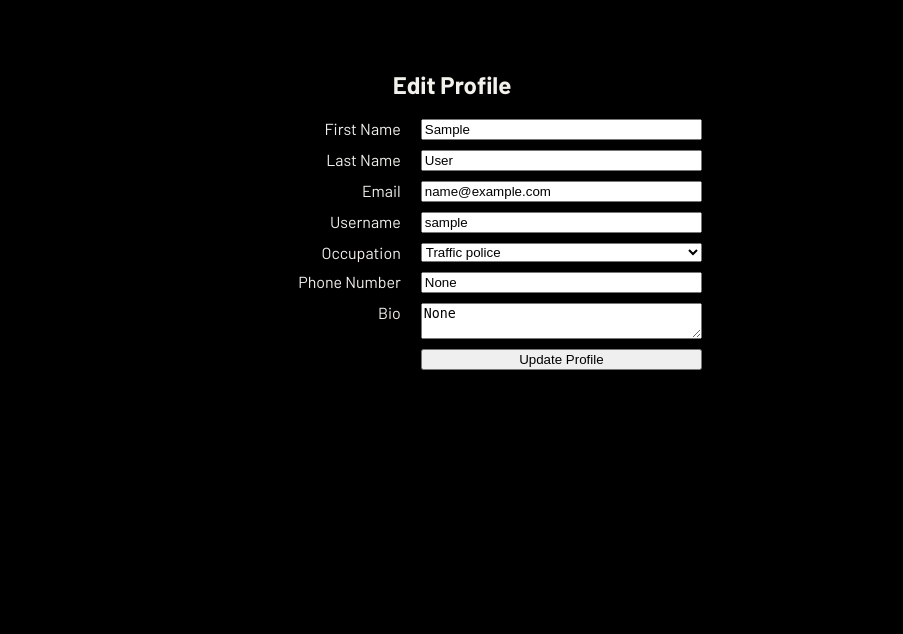
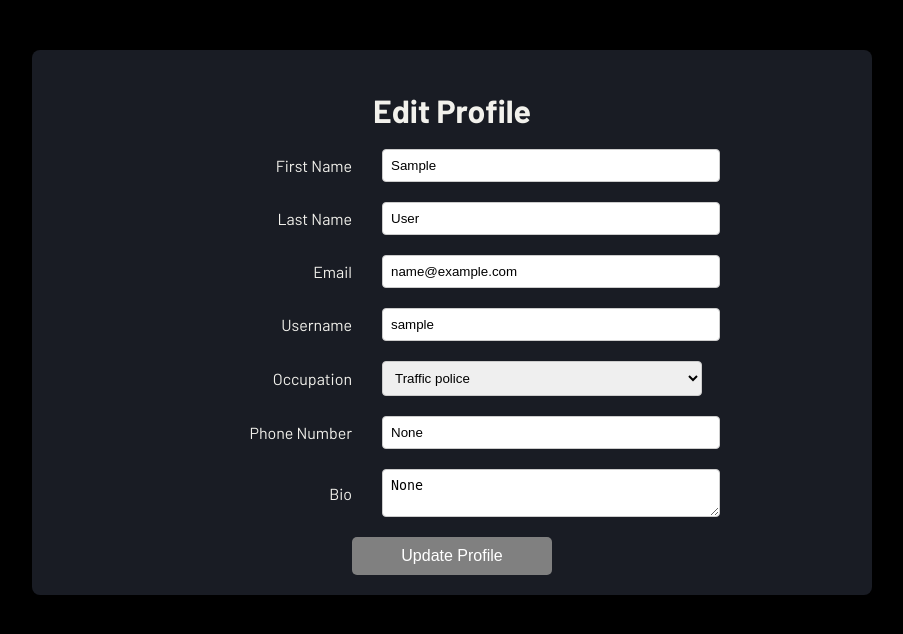
Before and after one commit to 6410685041/CN332-Default, a Django app: page /user/edit_profile in a window 1280 px wide. Shown: the part 54-688 px from the top of the page, without its empty margins (188-1091 px from the left). Run offline with Django 5.2, Linux system fonts and the light colour scheme; the visitor is signed in with stand-in values (Sample User, id 1); data comes from the database, SQL or seed files in the repository; parts of the project's set-up code (start-up, migrations or seed data) failed here and were passed over.

Commit message:
edit edit_ profile

```diff
--- a/carDetection/static/style/layout.css
+++ b/carDetection/static/style/layout.css
@@ -94,14 +94,15 @@ html,body {
 
 .grid-form {
     display: grid;
-    grid-template-columns: auto auto; /* Defines two columns */
-    gap: 10px; /* Space between grid items */
+    grid-template-columns: 1fr 2fr; /* Defines two columns */
+    gap: 20px; /* Space between grid items */
     max-width: 500px; /* Maximum width of the form */
     margin: auto; /* Center the form horizontally */
-    /* place-items: center;
-    justify-items: center;
-  align-items: center;  */
+    align-items: center;
+
+
   }
+
 
   .grid-form label {
     grid-column: 1 / 2; /* Position labels in the first column */
@@ -110,11 +111,53 @@ html,body {
   }
 
   .grid-form input,
-  .grid-form textarea,
-  .grid-form button {
+  .grid-form textarea {
     grid-column: 2 / 3;
   }
 
+
   .grid-form button {
-    width: 100%; /* Make the button extend to the full width of the column */
+    width: 40%;
+    justify-self: center; /* Make the button extend to the full width of the column */
   }
+  .btn.btn-primary {
+    background-color: gray; /* Initial background color */
+    border: none; /* Removes the default border */
+    border-radius: 5px; /* Rounded corners with a radius of 5px */
+    color: white; /* Text color */
+    padding: 10px 20px; /* Padding inside the button */
+    text-align: center; /* Center the text inside the button */
+    text-decoration: none; /* Remove any text decoration */
+    display: inline-block; /* Allow setting dimensions */
+    font-size: 16px; /* Set font size */
+    cursor: pointer; /* Change cursor to indicate it's clickable */
+    transition: background-color 0.3s, border 0.3s; /* Smooth transition for background and border changes */
+    text-align: center;
+    grid-column: 1/3;
+  }
+
+  .btn.btn-primary:hover {
+    background-color: #007bff; /* Background color on hover */
+    border: 1px solid #007bff; /* Red border on hover */
+  }
+
+.container {
+    max-width: 800px; /* Max width for the container */
+    margin: auto; /* Center the container */
+    background: #191c24; /* White background for the content area */
+    padding: 20px; /* Padding inside the container */
+    border-radius: 8px; /* Rounded corners for the container */
+    /* box-shadow: 0 2px 4px rgba(0, 0, 0, 0.1);  */
+}
+
+.form-control {
+    width: 100%; /* Full width for form controls */
+    padding: 8px; /* Padding inside the form controls */
+    border: 1px solid #ccc; /* Border for the form controls */
+    border-radius: 4px; /* Rounded corners for the form controls */
+}
+
+h1 {
+    text-align: center; /* Center align the heading */
+    margin-bottom: 20px; /* Space below the heading */
+}
--- a/carDetection/templates/user/edit_profile.html
+++ b/carDetection/templates/user/edit_profile.html
@@ -2,10 +2,13 @@
 {% load static %}
 {% block css %}
 <link rel="stylesheet" href="{% static 'style/layout.css' %}">
+
+
 {% endblock %}
 {% block content %}
 <div class="container">
-    <h2>Edit Profile</h2>
+    <div class="content">
+    <h1>Edit Profile</h1>
     <form method="post" action="{% url 'submit_profile' %}" class="grid-form">
         {% csrf_token %}
 
@@ -78,15 +81,6 @@
 
         <button type="submit" class="btn btn-primary">Update Profile</button> -->
     </form>
-
-    <form class="grid-form">
-
-      </form>
-
-
 </div>
 
-
-
-
 {% endblock %}
```
